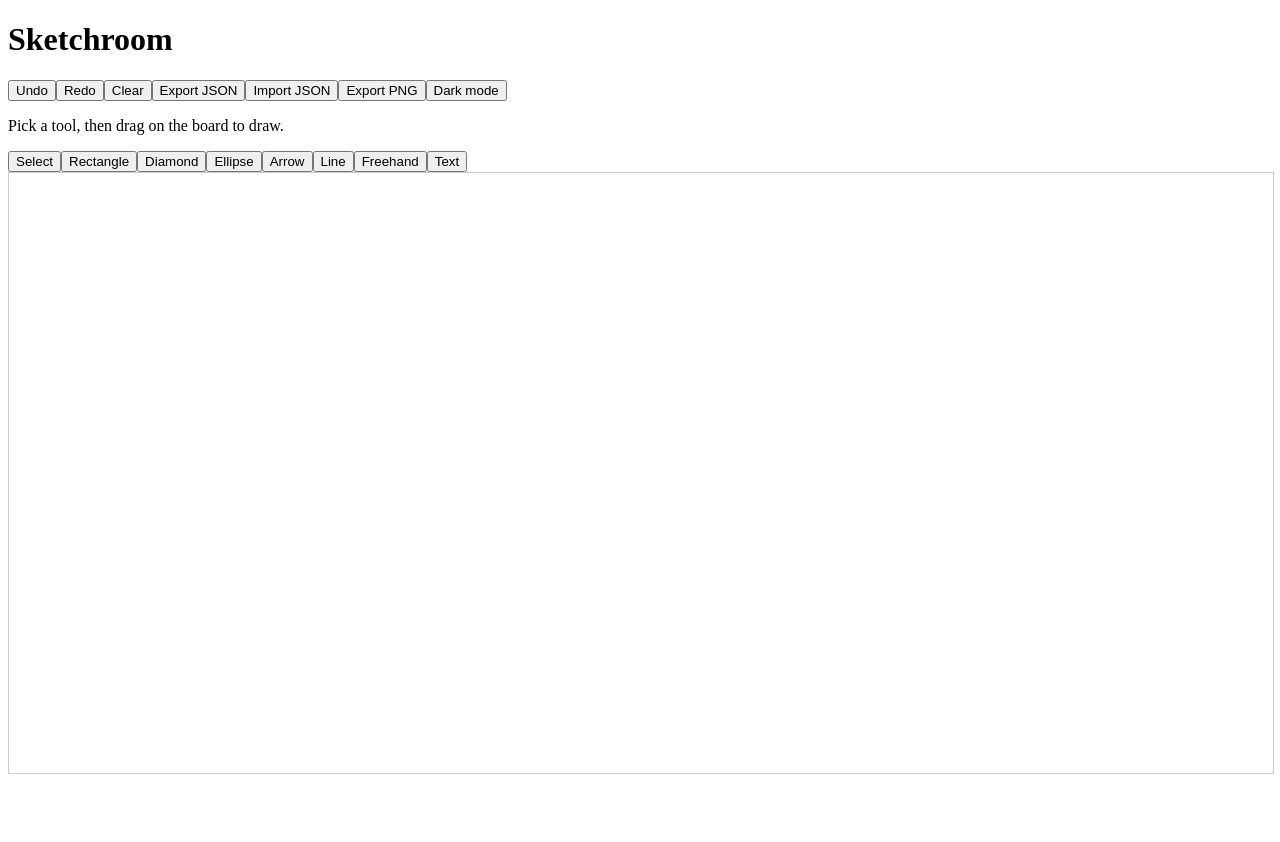
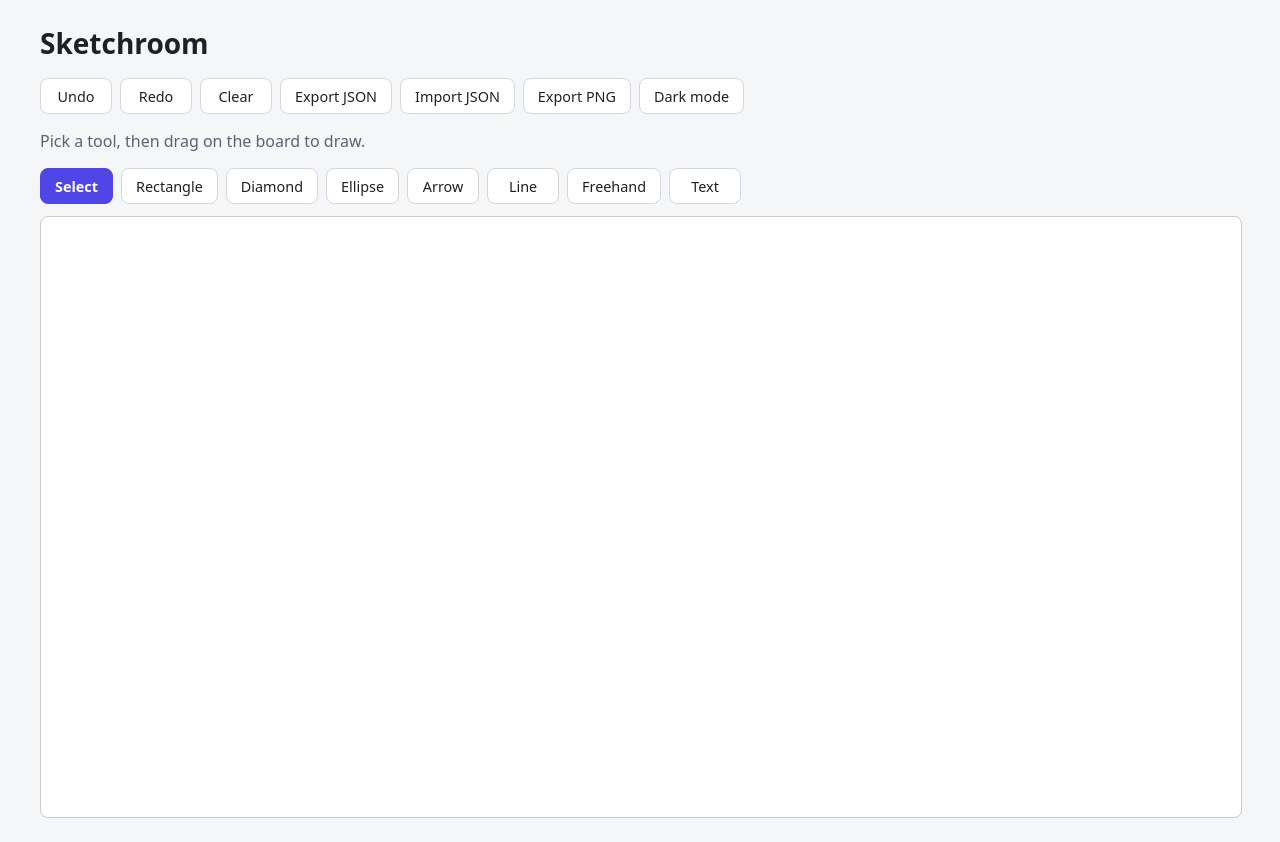
Before and after one commit to Asmit-Rai/sketchroom, a React (Vite) app: page / in a window 1280 px wide. Before the commit the page ends 800 px from the top, so only its background shows below. Built offline with nearby package versions, Linux system fonts and the light colour scheme.

Commit message:
step 3: styles.css: rounded buttons in even rows, dark palette, white board

```diff
--- a/src/App.tsx
+++ b/src/App.tsx
@@ -148,7 +148,7 @@ export default function App() {
   return (
     <main>
       <h1>Sketchroom</h1>
-      <div>
+      <div className="button-row">
         <button type="button" onClick={undo}>
           Undo
         </button>
--- a/src/Board.tsx
+++ b/src/Board.tsx
@@ -237,7 +237,7 @@ export default function Board() {
 
   return (
     <>
-      <div role="toolbar">
+      <div role="toolbar" className="button-row">
         {tools.map(({ tool: t, label }) => (
           <button
             key={t}
--- a/src/main.tsx
+++ b/src/main.tsx
@@ -1,5 +1,6 @@
 import '@fontsource/caveat';
 import { createRoot } from 'react-dom/client';
 import App from './App';
+import './styles.css';
 
 createRoot(document.getElementById('root')!).render(<App />);
--- /dev/null
+++ b/src/styles.css
@@ -0,0 +1,101 @@
+/* light palette; data-theme="dark" on the html element swaps it */
+:root {
+  --page: #f5f6f8;
+  --text: #1d2026;
+  --muted: #5b6270;
+  --button: #ffffff;
+  --button-hover: #eceef2;
+  --border: #d3d7de;
+  --accent: #4f46e5;
+  --accent-text: #ffffff;
+  --alert: #b42318;
+  color-scheme: light;
+}
+
+:root[data-theme='dark'] {
+  --page: #16181d;
+  --text: #e8eaee;
+  --muted: #a3a9b5;
+  --button: #262a32;
+  --button-hover: #313641;
+  --border: #3d4350;
+  --accent: #8b87f5;
+  --accent-text: #16181d;
+  --alert: #f97066;
+  color-scheme: dark;
+}
+
+body {
+  margin: 0;
+  background: var(--page);
+  color: var(--text);
+  font-family: system-ui, -apple-system, 'Segoe UI', Roboto, sans-serif;
+}
+
+main {
+  max-width: 1200px;
+  margin: 0 auto;
+  padding: 24px;
+}
+
+h1 {
+  margin: 0 0 16px;
+  font-size: 1.75rem;
+  font-weight: 650;
+}
+
+/* each row of buttons: the history and file row, then the drawing tools */
+.button-row {
+  display: flex;
+  flex-wrap: wrap;
+  gap: 8px;
+  margin-bottom: 12px;
+}
+
+button {
+  height: 36px;
+  min-width: 72px;
+  padding: 0 14px;
+  border: 1px solid var(--border);
+  border-radius: 8px;
+  background: var(--button);
+  color: var(--text);
+  font: inherit;
+  font-size: 0.9rem;
+  cursor: pointer;
+}
+
+button:hover {
+  background: var(--button-hover);
+}
+
+button:focus-visible {
+  outline: 2px solid var(--accent);
+  outline-offset: 2px;
+}
+
+button[aria-pressed='true'] {
+  background: var(--accent);
+  border-color: var(--accent);
+  color: var(--accent-text);
+  font-weight: 600;
+}
+
+p {
+  color: var(--muted);
+}
+
+p[role='alert'] {
+  color: var(--alert);
+}
+
+/* the board stays white in both themes, so black shapes and the PNG look the same */
+svg[data-testid='board'] {
+  background: #ffffff;
+  border-radius: 8px;
+}
+
+input[data-testid='text-input'] {
+  background: #ffffff;
+  color: #000000;
+}
```
